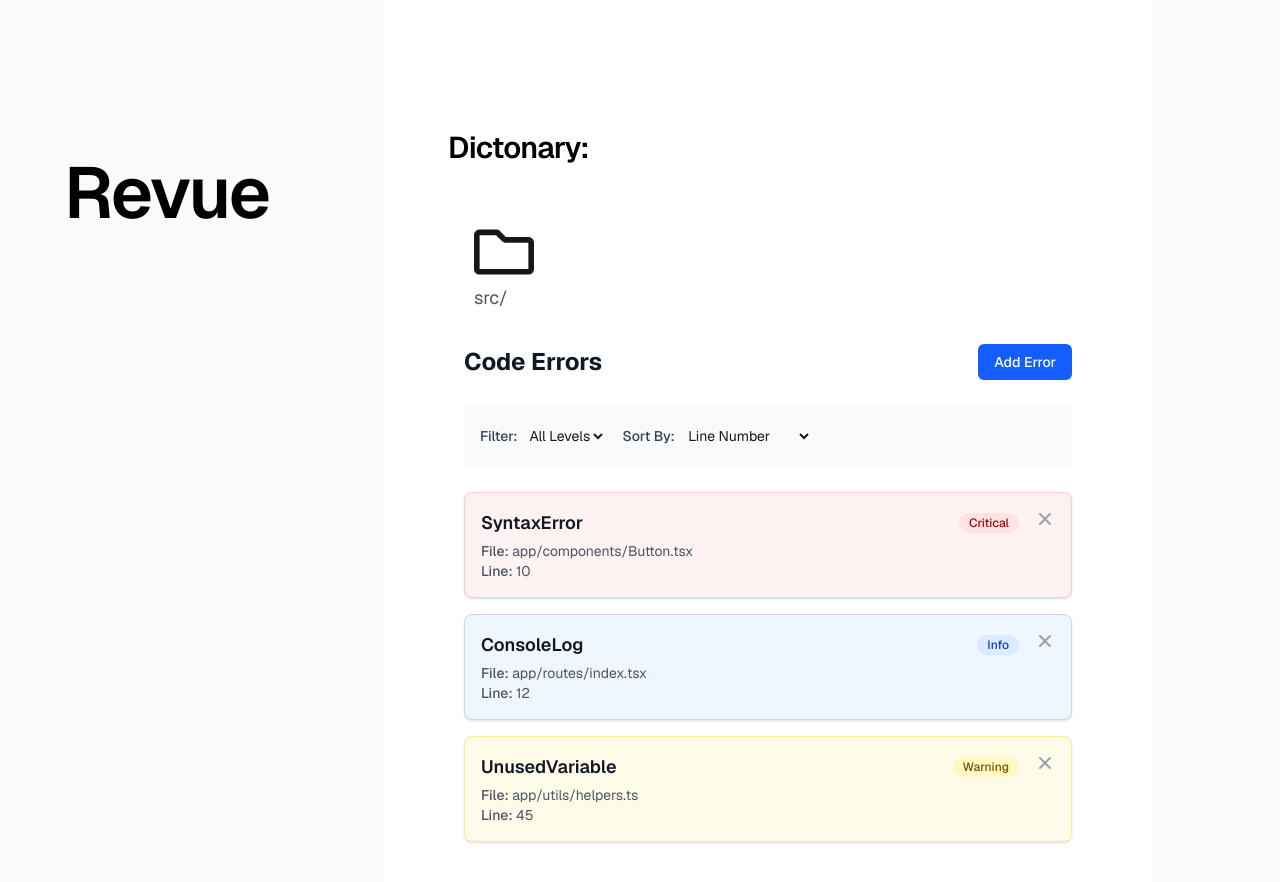
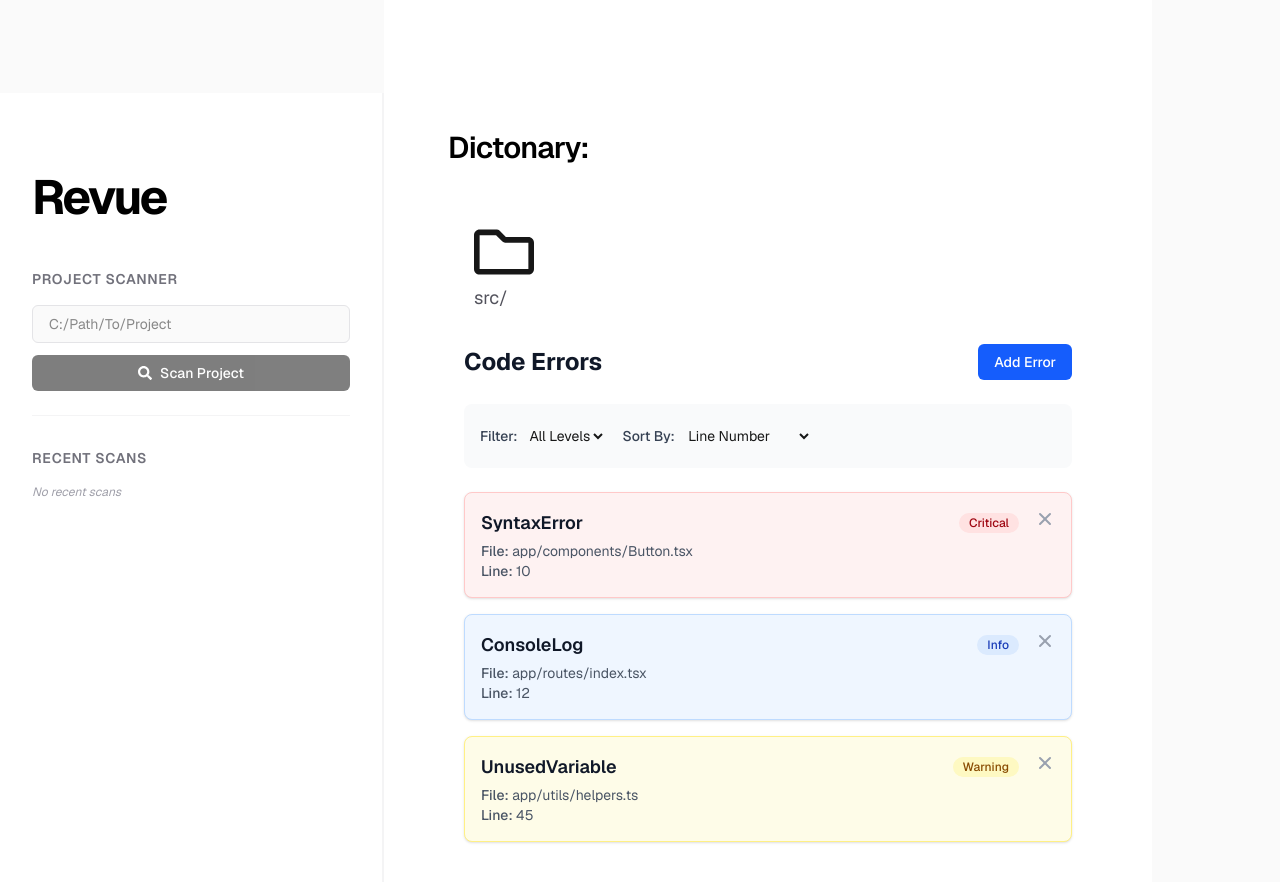
Before and after one commit to Mohamed-Abuali/Revue, a Next.js app: page / in a window 1280 px wide. Shown: the top 882 px of the page. Built offline with nearby package versions, Linux system fonts and the light colour scheme.

Commit message:
feat(SideBar): implement project scanning functionality with form
Add interactive form to SideBar component with path input and scan button
Include loading state and dark mode support
Add recent scans section placeholder for future implementation

```diff
--- a/app/components/SideBar.tsx
+++ b/app/components/SideBar.tsx
@@ -1,11 +1,67 @@
-import React from 'react'
+"use client"
 
-const SideBar = () => {
+import React, { useState } from 'react'
+import { FaSearch, FaSpinner } from 'react-icons/fa'
+
+interface SideBarProps {
+  onScan: (path: string) => Promise<void>;
+  isLoading?: boolean;
+}
+
+const SideBar = ({ onScan, isLoading = false }: SideBarProps) => {
+  const [path, setPath] = useState('');
+
+  const handleSubmit = (e: React.FormEvent) => {
+    e.preventDefault();
+    if (path.trim()) {
+      onScan(path);
+    }
+  };
+
   return (
-    <div className='w-full max-w-sm min-h-screen border-r-2 border-zinc-50 px-16 py-20'>
-                  <h1 className="max-w-xs text-7xl font-semibold leading-10 tracking-tight text-black dark:text-zinc-50">
-            Revue
-          </h1>
+    <div className='w-full max-w-sm min-h-screen border-r-2 border-zinc-100 dark:border-zinc-900 px-8 py-20 bg-white dark:bg-zinc-950'>
+      <h1 className="mb-12 text-5xl font-bold tracking-tighter text-black dark:text-white">
+        Revue
+      </h1>
+
+      <div className="space-y-6">
+        <div>
+            <h2 className="text-sm font-semibold text-zinc-500 uppercase tracking-wider mb-4">
+                Project Scanner
+            </h2>
+            <form onSubmit={handleSubmit} className="flex flex-col gap-3">
+                <label htmlFor="project-path" className="sr-only">Project Path</label>
+                <input
+                    id="project-path"
+                    type="text"
+                    value={path}
+                    onChange={(e) => setPath(e.target.value)}
+                    placeholder="C:/Path/To/Project"
+                    className="w-full px-4 py-2 text-sm border rounded-md bg-zinc-50 dark:bg-zinc-900 border-zinc-200 dark:border-zinc-800 focus:outline-none focus:ring-2 focus:ring-black dark:focus:ring-white transition-all"
+                />
+                <button
+                    type="submit"
+                    disabled={isLoading || !path.trim()}
+                    className="flex items-center justify-center gap-2 w-full px-4 py-2 text-sm font-medium text-white bg-black dark:bg-white dark:text-black rounded-md hover:opacity-80 disabled:opacity-50 disabled:cursor-not-allowed transition-all"
+                >
+                    {isLoading ? (
+                        <FaSpinner className="animate-spin" />
+                    ) : (
+                        <FaSearch />
+                    )}
+                    {isLoading ? 'Scanning...' : 'Scan Project'}
+                </button>
+            </form>
+        </div>
+
+        <div className="pt-8 border-t border-zinc-100 dark:border-zinc-900">
+             <h2 className="text-sm font-semibold text-zinc-500 uppercase tracking-wider mb-4">
+                Recent Scans
+            </h2>
+            {/* Placeholder for history */}
+            <p className="text-xs text-zinc-400 italic">No recent scans</p>
+        </div>
+      </div>
     </div>
   )
 }
```
